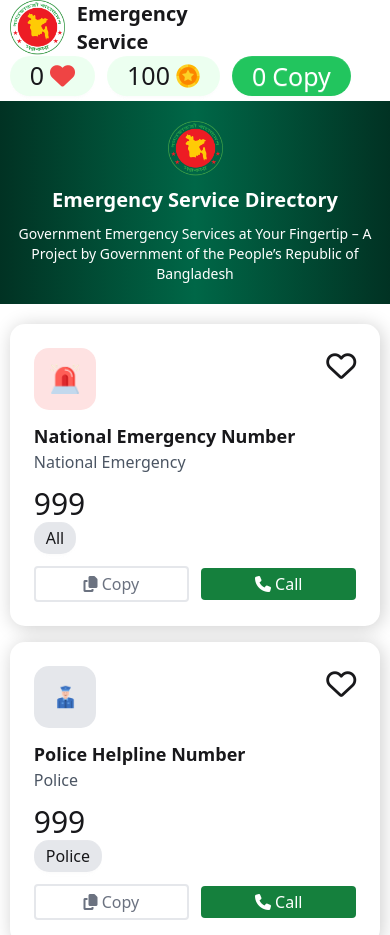
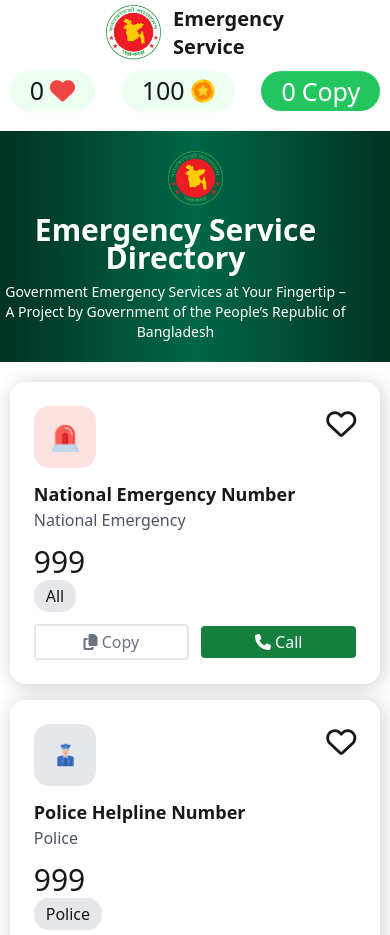
Before and after one commit to Foysalik10/Five_Assignment, a plain HTML site: page index.html in a window 390 px wide. Shown: the top 935 px of the page. Drawn offline with nearby package versions, Linux system fonts and the light colour scheme.

Commit message:
third commit

```diff
--- a/style.css
+++ b/style.css
@@ -27,3 +27,39 @@ header nav{
 .bookmark-btn{
     cursor: pointer;
 }
+@media (max-width:580px) {
+    header nav{
+        margin: 5px auto;
+        display: flex;
+        flex-direction: column;
+    }
+    header nav div {
+        margin-bottom: 5px;
+    }
+    .hero-section h1{
+        font-size: 30px;
+        text-align: center;
+        width: 90%;
+        margin: -10 auto;
+    }
+    .hero-section p{
+        width: 90%;
+        text-align: center;
+    }
+    .menu-icon{
+        width: 100%;
+        justify-content: space-between;
+    }
+
+}
+@media (max-width:650px) {
+    .menu-icon{
+        width: 100%;
+        justify-content: space-between;
+    }
+    header nav{
+        margin: 5px auto;
+        display: flex;
+        flex-direction: column;
+    }
+}
```
